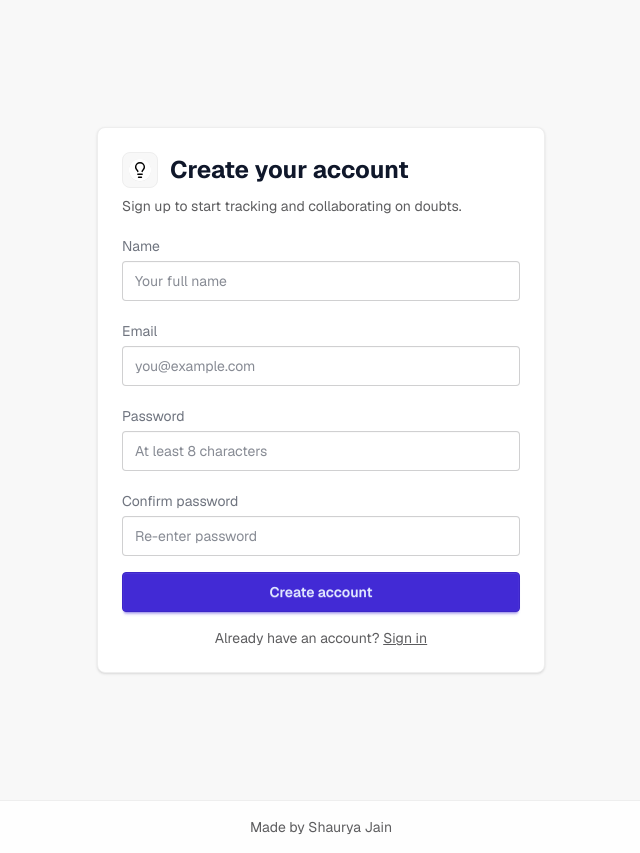
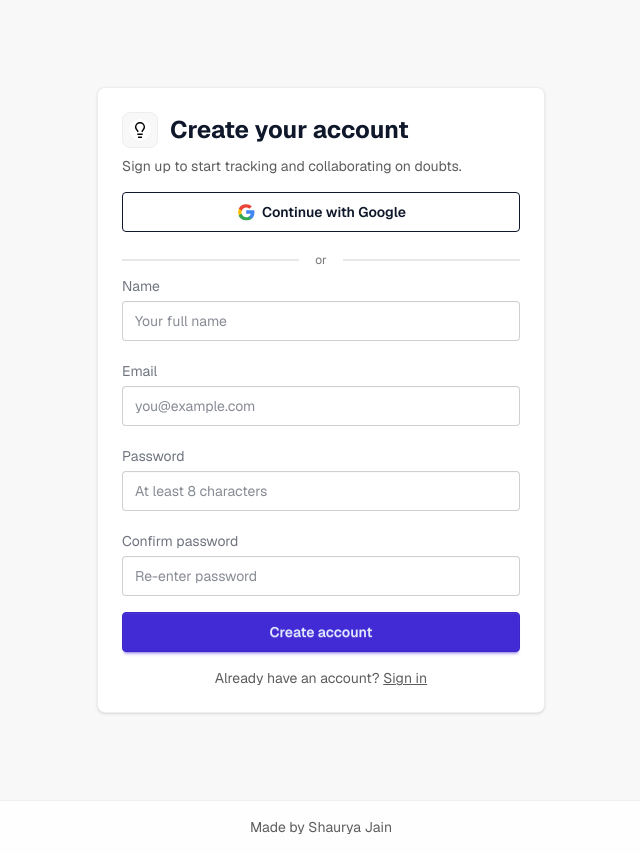
Before and after one commit to Dynamicfire07/doubtabase, a Next.js app: page /signup in a window 1280 px wide. Shown: the whole page, without its empty margins (319-959 px from the left). Built offline with nearby package versions, Linux system fonts and the light colour scheme; no server answers.

Commit message:
google oauth login

```diff
--- /dev/null
+++ b/src/app/auth/callback/route.ts
@@ -0,0 +1,36 @@
+import { type NextRequest, NextResponse } from "next/server";
+
+import { createSupabaseServerClient } from "@/lib/supabase/server";
+
+function getSafeNextPath(nextPath: string | null) {
+  if (!nextPath || !nextPath.startsWith("/")) {
+    return "/dashboard";
+  }
+
+  return nextPath;
+}
+
+export async function GET(request: NextRequest) {
+  const requestUrl = new URL(request.url);
+  const origin = requestUrl.origin;
+  const code = requestUrl.searchParams.get("code");
+  const providerError = requestUrl.searchParams.get("error");
+
+  if (providerError) {
+    return NextResponse.redirect(new URL("/login?error=oauth_provider", origin));
+  }
+
+  if (!code) {
+    return NextResponse.redirect(new URL("/login?error=oauth_callback", origin));
+  }
+
+  const supabase = await createSupabaseServerClient();
+  const { error } = await supabase.auth.exchangeCodeForSession(code);
+
+  if (error) {
+    return NextResponse.redirect(new URL("/login?error=oauth_callback", origin));
+  }
+
+  const nextPath = getSafeNextPath(requestUrl.searchParams.get("next"));
+  return NextResponse.redirect(new URL(nextPath, origin));
+}
--- a/src/components/auth/login-form.tsx
+++ b/src/components/auth/login-form.tsx
@@ -2,18 +2,22 @@
 
 import Link from "next/link";
 import { useMemo, useState, type FormEvent } from "react";
-import { useRouter } from "next/navigation";
+import { useRouter, useSearchParams } from "next/navigation";
 
+import { getAuthErrorMessage, getOAuthRedirectTo } from "@/lib/auth/oauth";
 import { createSupabaseBrowserClient } from "@/lib/supabase/browser";
 
 export function LoginForm() {
   const router = useRouter();
+  const searchParams = useSearchParams();
   const supabase = useMemo(() => createSupabaseBrowserClient(), []);
+  const callbackError = getAuthErrorMessage(searchParams.get("error"));
 
   const [email, setEmail] = useState("");
   const [password, setPassword] = useState("");
   const [error, setError] = useState<string | null>(null);
   const [isSubmitting, setIsSubmitting] = useState(false);
+  const [isGoogleSubmitting, setIsGoogleSubmitting] = useState(false);
 
   async function onSubmit(event: FormEvent<HTMLFormElement>) {
     event.preventDefault();
@@ -35,8 +39,64 @@ export function LoginForm() {
     router.refresh();
   }
 
+  async function onGoogleSignIn() {
+    setError(null);
+    setIsGoogleSubmitting(true);
+
+    const { error: oauthError } = await supabase.auth.signInWithOAuth({
+      provider: "google",
+      options: {
+        redirectTo: getOAuthRedirectTo("/dashboard"),
+        queryParams: {
+          prompt: "select_account",
+        },
+      },
+    });
+
+    if (oauthError) {
+      setError(oauthError.message);
+      setIsGoogleSubmitting(false);
+    }
+  }
+
   return (
     <form className="space-y-4" onSubmit={onSubmit}>
+      <button
+        type="button"
+        disabled={isSubmitting || isGoogleSubmitting}
+        className="btn btn-outline w-full"
+        onClick={() => {
+          void onGoogleSignIn();
+        }}
+      >
+        <svg
+          aria-hidden="true"
+          className="h-5 w-5"
+          viewBox="0 0 24 24"
+          xmlns="http://www.w3.org/2000/svg"
+        >
+          <path
+            d="M21.805 10.023H12.21v4.088h5.502c-.237 1.318-.988 2.438-2.104 3.19v2.65h3.404c1.995-1.838 3.149-4.545 3.149-7.785 0-.716-.064-1.404-.356-2.143Z"
+            fill="#4285F4"
+          />
+          <path
+            d="M12.21 22c2.7 0 4.962-.895 6.615-2.049l-3.404-2.65c-.945.64-2.15 1.022-3.211 1.022-2.464 0-4.55-1.663-5.294-3.9H3.402v2.734A9.988 9.988 0 0 0 12.21 22Z"
+            fill="#34A853"
+          />
+          <path
+            d="M6.916 14.423a6.01 6.01 0 0 1 0-3.846V7.843H3.402a9.988 9.988 0 0 0 0 8.314l3.514-2.734Z"
+            fill="#FBBC05"
+          />
+          <path
+            d="M12.21 6.677c1.47 0 2.789.506 3.828 1.499l2.872-2.872C17.168 3.68 14.91 2.8 12.21 2.8a9.988 9.988 0 0 0-8.808 5.043l3.514 2.734c.744-2.237 2.83-3.9 5.294-3.9Z"
+            fill="#EA4335"
+          />
+        </svg>
+        {isGoogleSubmitting ? "Redirecting..." : "Continue with Google"}
+      </button>
+
+      <div className="divider my-1 text-xs text-base-content/60">or</div>
+
       <div>
         <label className="label py-1" htmlFor="email">
           <span className="label-text">Email</span>
@@ -69,15 +129,15 @@ export function LoginForm() {
         />
       </div>
 
-      {error ? (
+      {error || callbackError ? (
         <div role="alert" className="alert alert-error py-2 text-sm">
-          <span>{error}</span>
+          <span>{error ?? callbackError}</span>
         </div>
       ) : null}
 
       <button
         type="submit"
-        disabled={isSubmitting}
+        disabled={isSubmitting || isGoogleSubmitting}
         className="btn btn-primary w-full"
       >
         {isSubmitting ? "Signing in..." : "Sign in"}
--- a/src/components/auth/signup-form.tsx
+++ b/src/components/auth/signup-form.tsx
@@ -2,13 +2,16 @@
 
 import Link from "next/link";
 import { useMemo, useState, type FormEvent } from "react";
-import { useRouter } from "next/navigation";
+import { useRouter, useSearchParams } from "next/navigation";
 
+import { getAuthErrorMessage, getOAuthRedirectTo } from "@/lib/auth/oauth";
 import { createSupabaseBrowserClient } from "@/lib/supabase/browser";
 
 export function SignupForm() {
   const router = useRouter();
+  const searchParams = useSearchParams();
   const supabase = useMemo(() => createSupabaseBrowserClient(), []);
+  const callbackError = getAuthErrorMessage(searchParams.get("error"));
 
   const [name, setName] = useState("");
   const [email, setEmail] = useState("");
@@ -17,6 +20,7 @@ export function SignupForm() {
   const [error, setError] = useState<string | null>(null);
   const [success, setSuccess] = useState<string | null>(null);
   const [isSubmitting, setIsSubmitting] = useState(false);
+  const [isGoogleSubmitting, setIsGoogleSubmitting] = useState(false);
 
   async function onSubmit(event: FormEvent<HTMLFormElement>) {
     event.preventDefault();
@@ -79,8 +83,65 @@ export function SignupForm() {
     setIsSubmitting(false);
   }
 
+  async function onGoogleSignIn() {
+    setError(null);
+    setSuccess(null);
+    setIsGoogleSubmitting(true);
+
+    const { error: oauthError } = await supabase.auth.signInWithOAuth({
+      provider: "google",
+      options: {
+        redirectTo: getOAuthRedirectTo("/dashboard"),
+        queryParams: {
+          prompt: "select_account",
+        },
+      },
+    });
+
+    if (oauthError) {
+      setError(oauthError.message);
+      setIsGoogleSubmitting(false);
+    }
+  }
+
   return (
     <form className="space-y-4" onSubmit={onSubmit}>
+      <button
+        type="button"
+        disabled={isSubmitting || isGoogleSubmitting}
+        className="btn btn-outline w-full"
+        onClick={() => {
+          void onGoogleSignIn();
+        }}
+      >
+        <svg
+          aria-hidden="true"
+          className="h-5 w-5"
+          viewBox="0 0 24 24"
+          xmlns="http://www.w3.org/2000/svg"
+        >
+          <path
+            d="M21.805 10.023H12.21v4.088h5.502c-.237 1.318-.988 2.438-2.104 3.19v2.65h3.404c1.995-1.838 3.149-4.545 3.149-7.785 0-.716-.064-1.404-.356-2.143Z"
+            fill="#4285F4"
+          />
+          <path
+            d="M12.21 22c2.7 0 4.962-.895 6.615-2.049l-3.404-2.65c-.945.64-2.15 1.022-3.211 1.022-2.464 0-4.55-1.663-5.294-3.9H3.402v2.734A9.988 9.988 0 0 0 12.21 22Z"
+            fill="#34A853"
+          />
+          <path
+            d="M6.916 14.423a6.01 6.01 0 0 1 0-3.846V7.843H3.402a9.988 9.988 0 0 0 0 8.314l3.514-2.734Z"
+            fill="#FBBC05"
+          />
+          <path
+            d="M12.21 6.677c1.47 0 2.789.506 3.828 1.499l2.872-2.872C17.168 3.68 14.91 2.8 12.21 2.8a9.988 9.988 0 0 0-8.808 5.043l3.514 2.734c.744-2.237 2.83-3.9 5.294-3.9Z"
+            fill="#EA4335"
+          />
+        </svg>
+        {isGoogleSubmitting ? "Redirecting..." : "Continue with Google"}
+      </button>
+
+      <div className="divider my-1 text-xs text-base-content/60">or</div>
+
       <div>
         <label className="label py-1" htmlFor="name">
           <span className="label-text">Name</span>
@@ -147,9 +208,9 @@ export function SignupForm() {
         />
       </div>
 
-      {error ? (
+      {error || callbackError ? (
         <div role="alert" className="alert alert-error py-2 text-sm">
-          <span>{error}</span>
+          <span>{error ?? callbackError}</span>
         </div>
       ) : null}
 
@@ -161,7 +222,7 @@ export function SignupForm() {
 
       <button
         type="submit"
-        disabled={isSubmitting}
+        disabled={isSubmitting || isGoogleSubmitting}
         className="btn btn-primary w-full"
       >
         {isSubmitting ? "Creating account..." : "Create account"}
--- /dev/null
+++ b/src/lib/auth/oauth.ts
@@ -0,0 +1,35 @@
+const OAUTH_CALLBACK_PATH = "/auth/callback";
+const DEFAULT_POST_LOGIN_PATH = "/dashboard";
+
+function getSafeNextPath(nextPath: string) {
+  return nextPath.startsWith("/") ? nextPath : DEFAULT_POST_LOGIN_PATH;
+}
+
+function buildOAuthRedirectTo(baseUrl: string, nextPath: string) {
+  return `${baseUrl}${OAUTH_CALLBACK_PATH}?next=${encodeURIComponent(
+    getSafeNextPath(nextPath),
+  )}`;
+}
+
+export function getOAuthRedirectTo(nextPath = DEFAULT_POST_LOGIN_PATH) {
+  if (typeof window !== "undefined") {
+    return buildOAuthRedirectTo(window.location.origin, nextPath);
+  }
+
+  if (process.env.NEXT_PUBLIC_APP_URL) {
+    return buildOAuthRedirectTo(process.env.NEXT_PUBLIC_APP_URL, nextPath);
+  }
+
+  return undefined;
+}
+
+export function getAuthErrorMessage(errorCode: string | null) {
+  switch (errorCode) {
+    case "oauth_callback":
+      return "Google sign-in failed. Please try again.";
+    case "oauth_provider":
+      return "Google sign-in was canceled or denied.";
+    default:
+      return null;
+  }
+}
```
Also changed, not shown: 1 other file (tests, documents, lock files or other folders).
